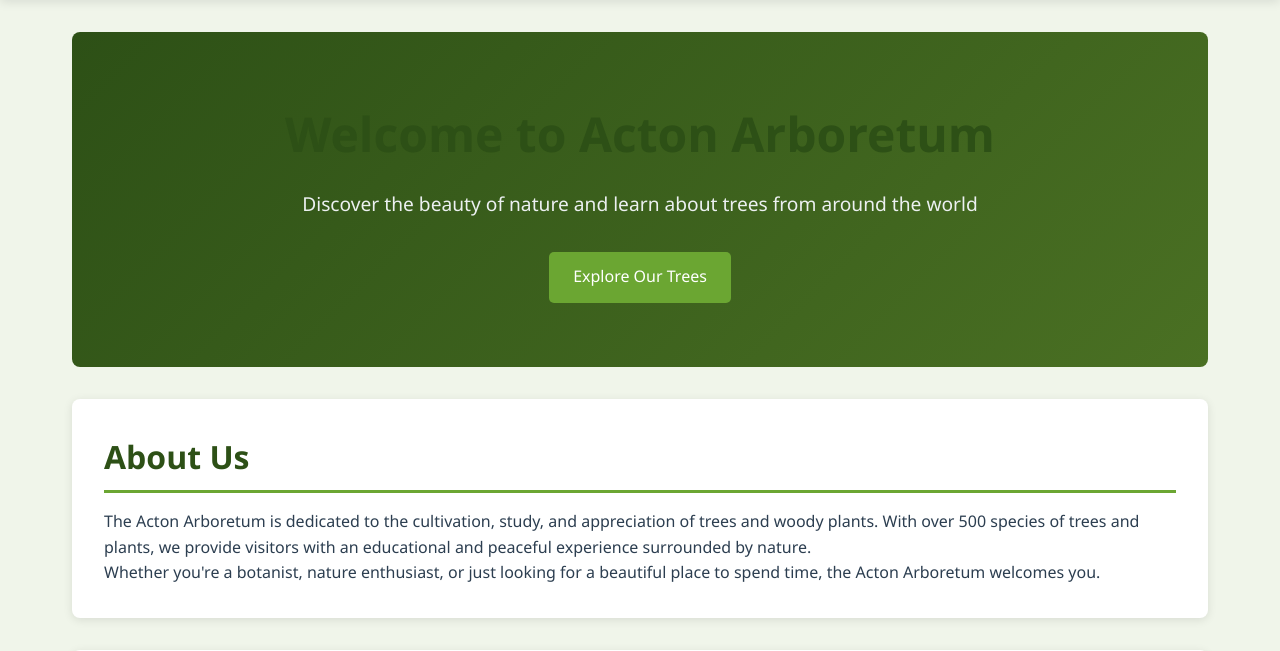
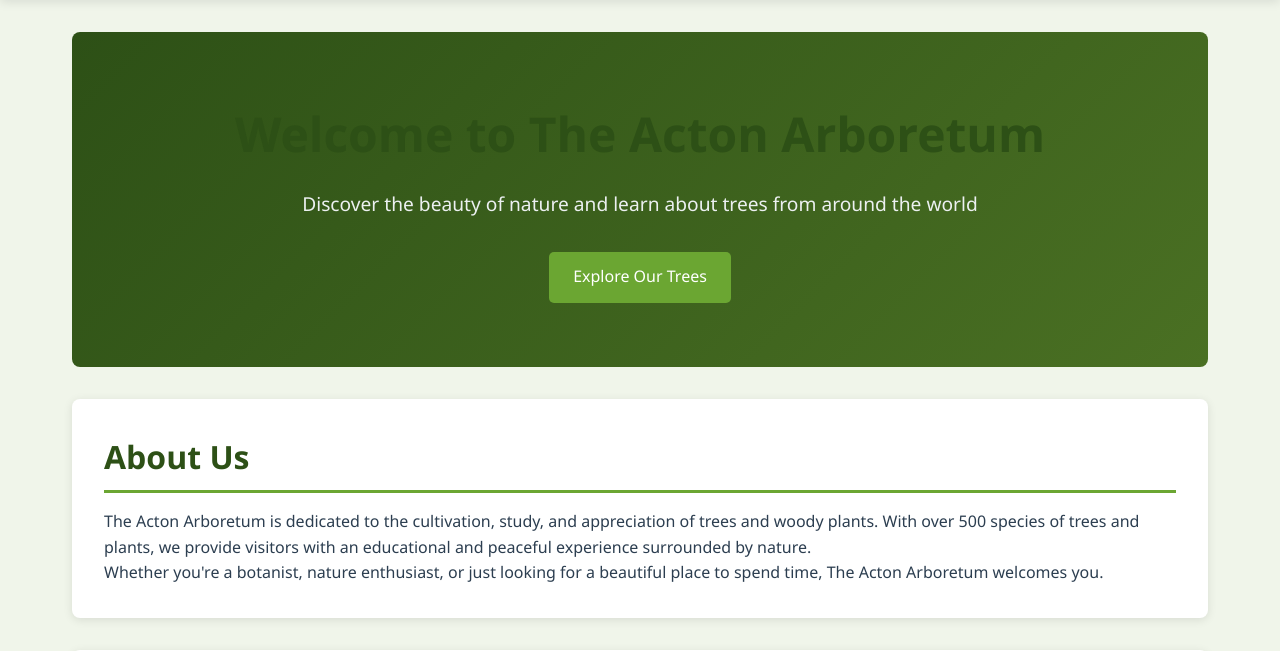
Before and after one commit to ethanrdong-hue/Acton-Arboretum, a Flask app: page / in a window 1280 px wide. Shown: the part 78-729 px from the top of the page. Run offline with Flask 3, Linux system fonts and the light colour scheme.

Commit message:
Update home page title

```diff
--- a/templates/index.html
+++ b/templates/index.html
@@ -1,10 +1,10 @@
 {% extends "base.html" %}
 
-{% block title %}Home - Acton Arboretum{% endblock %}
+{% block title %}Home - The Acton Arboretum{% endblock %}
 
 {% block content %}
 <div class="hero">
-    <h1>Welcome to Acton Arboretum</h1>
+    <h1>Welcome to The Acton Arboretum</h1>
     <p>Discover the beauty of nature and learn about trees from around the world</p>
     <a href="/trees" class="btn">Explore Our Trees</a>
 </div>
@@ -12,7 +12,7 @@
 <div class="container">
     <h2>About Us</h2>
     <p>The Acton Arboretum is dedicated to the cultivation, study, and appreciation of trees and woody plants. With over 500 species of trees and plants, we provide visitors with an educational and peaceful experience surrounded by nature.</p>
-    <p>Whether you're a botanist, nature enthusiast, or just looking for a beautiful place to spend time, the Acton Arboretum welcomes you.</p>
+    <p>Whether you're a botanist, nature enthusiast, or just looking for a beautiful place to spend time, The Acton Arboretum welcomes you.</p>
 </div>
 
 <div class="container">
```
